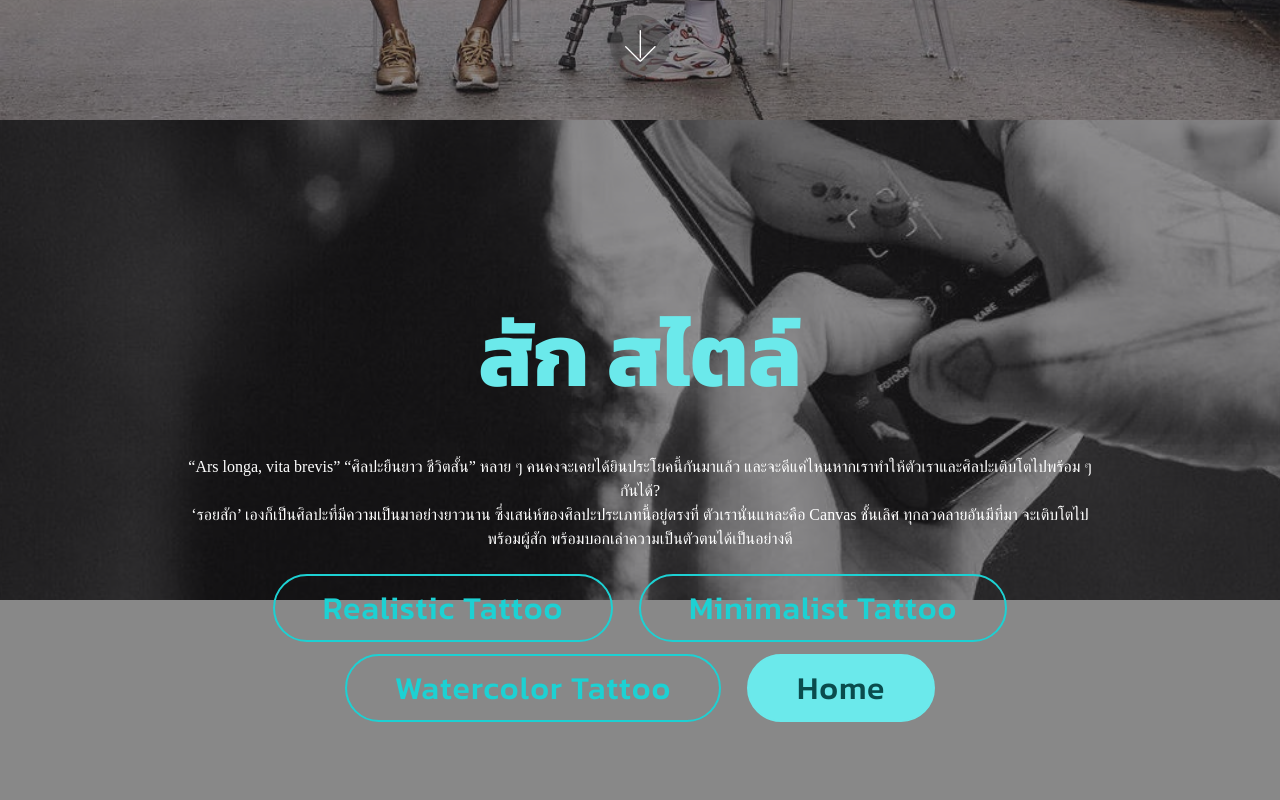
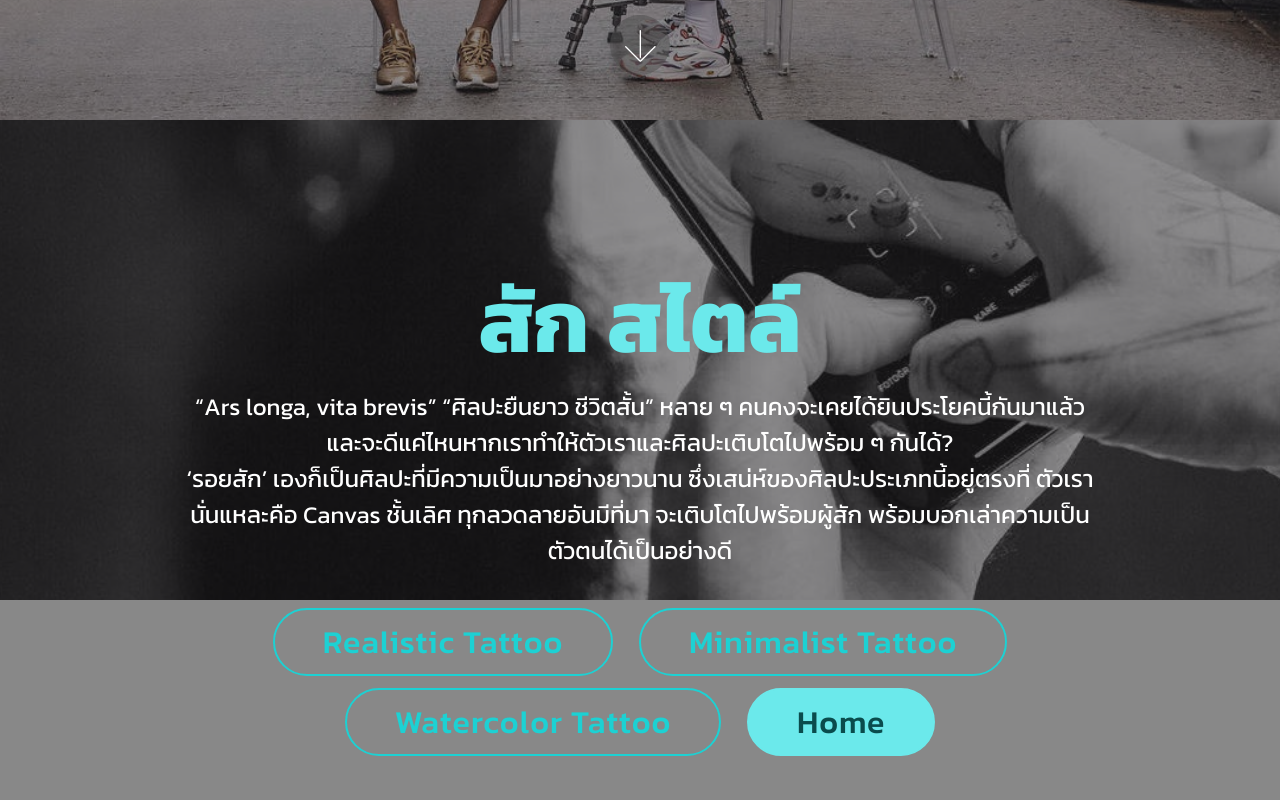
Before and after one commit to camera-smile/Tattoo, a plain HTML site: page index.html in a window 1280 px wide. Shown: the part 680-1480 px from the top of the page. Drawn offline with Linux system fonts and the light colour scheme; files whose address does not match are found by name.

Commit message:
create github pages

```diff
--- a/index.html
+++ b/index.html
@@ -47,7 +47,7 @@
     </div>
 </section>
 
-<section class="engine"><a href="https://mobirise.info/t">amp templates</a></section><section class="cid-rFg8U9cnZs mbr-fullscreen mbr-parallax-background" id="header2-1">
+<section class="engine"><a href="https://mobirise.info/z">best html templates</a></section><section class="cid-rFg8U9cnZs mbr-fullscreen mbr-parallax-background" id="header2-1">
 
 
 
@@ -58,7 +58,8 @@
             <div class="mbr-white col-md-10">
                 <h1 class="mbr-section-title mbr-bold pb-3 mbr-fonts-style display-1">สัก สไตล์</h1>
 
-                <p class="mbr-text pb-3 mbr-fonts-style display-5"></p><p>“Ars longa, vita brevis” “ศิลปะยืนยาว ชีวิตสั้น” หลาย ๆ คนคงจะเคยได้ยินประโยคนี้กันมาแล้ว และจะดีแค่ไหนหากเราทำให้ตัวเราและศิลปะเติบโตไปพร้อม ๆ กันได้?<br>‘รอยสัก’ เองก็เป็นศิลปะที่มีความเป็นมาอย่างยาวนาน ซึ่งเสน่ห์ของศิลปะประเภทนี้อยู่ตรงที่ ตัวเรานั่นแหละคือ Canvas ชั้นเลิศ ทุกลวดลายอันมีที่มา จะเติบโตไปพร้อมผู้สัก พร้อมบอกเล่าความเป็นตัวตนได้เป็นอย่างดี</p><p></p><p></p><p></p>
+                <p class="mbr-text pb-3 mbr-fonts-style display-5">“Ars longa, vita brevis” “ศิลปะยืนยาว ชีวิตสั้น” หลาย ๆ คนคงจะเคยได้ยินประโยคนี้กันมาแล้ว และจะดีแค่ไหนหากเราทำให้ตัวเราและศิลปะเติบโตไปพร้อม ๆ กันได้?
+<br>‘รอยสัก’ เองก็เป็นศิลปะที่มีความเป็นมาอย่างยาวนาน ซึ่งเสน่ห์ของศิลปะประเภทนี้อยู่ตรงที่ ตัวเรานั่นแหละคือ Canvas ชั้นเลิศ ทุกลวดลายอันมีที่มา จะเติบโตไปพร้อมผู้สัก พร้อมบอกเล่าความเป็นตัวตนได้เป็นอย่างดี</p><p></p><p></p>
                 <div class="mbr-section-btn"><a class="btn btn-md btn-warning-outline display-2" href="index.html#header4-b">Realistic Tattoo</a>
                     <a class="btn btn-md btn-warning-outline display-2" href="index.html#header4-c">Minimalist Tattoo</a> <a class="btn btn-md btn-warning-outline display-2" href="index.html#header4-d">Watercolor Tattoo</a> <a class="btn btn-md btn-warning display-2" href="index.html#header2-0">Home</a></div>
             </div>
```
Also changed, not shown: 1 other file.
